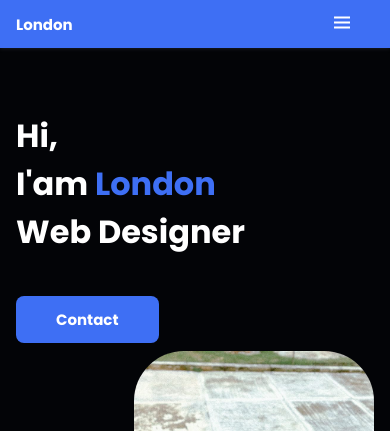
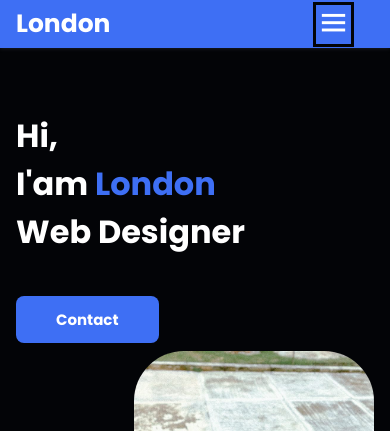
Before and after one commit to london-gif/main, a plain HTML site: page index.html in a window 390 px wide. Shown: the top 431 px of the page. Drawn offline with nearby package versions, Linux system fonts and the light colour scheme.

Commit message:
added new

```diff
--- a/styles.css
+++ b/styles.css
@@ -244,12 +244,16 @@ img {
 }
 .nav__logo {
   color: white;
+  font-size: 25px;
 }
 .nav__toggle {
-  color: white;
-  font-size: 1.5rem;
   cursor: pointer;
   margin-right: 20px;
+  border: 3px solid var(--secondary-color);
+  padding: px;
+}
+.bx-menu{
+  font-size: 35px;
 }
 /* .l-main{
   background-color: black;
@@ -443,7 +447,7 @@ background-color: var(--secondary-color);
 
 
 .footer {
-  background-color: var(--first-color);
+  background-color:var(--first-color);
   color: var(--secondary-color);
   text-align: center;
   font-weight: var(--font-semi);
```
